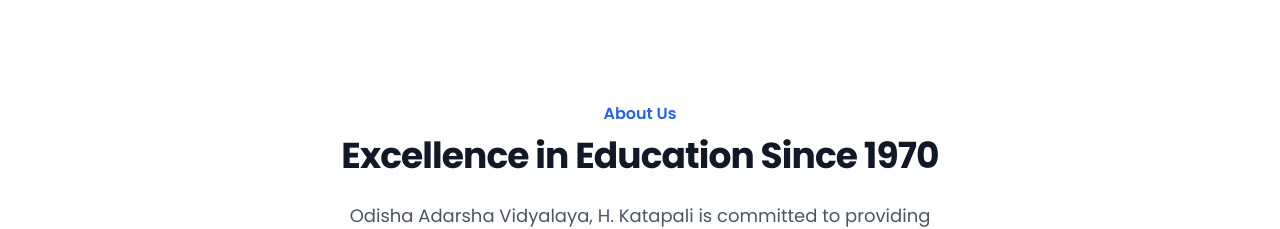
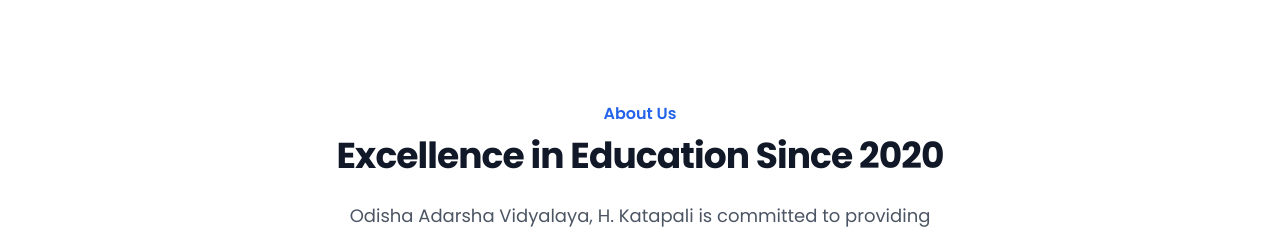
Before and after one commit to Sanket3yoProgrammer/oav-hk, a React (Vite) app: page / in a window 1280 px wide. Shown: the part 1260-1489 px from the top of the page. Built offline with nearby package versions, Linux system fonts and the light colour scheme; no server answers.

Commit message:
Update AboutSection.tsx

```diff
--- a/src/components/about/AboutSection.tsx
+++ b/src/components/about/AboutSection.tsx
@@ -25,7 +25,7 @@
         <div className="mx-auto max-w-2xl lg:text-center">
           <h2 className="text-base font-semibold leading-7 text-blue-600">About Us</h2>
           <p className="mt-2 text-3xl font-bold tracking-tight text-gray-900 sm:text-4xl dark:text-white">
-            Excellence in Education Since 1970
+            Excellence in Education Since 2020
           </p>
           <p className="mt-6 text-lg leading-8 text-gray-600 dark:text-gray-200">
             Odisha Adarsha Vidyalaya, H. Katapali is committed to providing comprehensive education
```
